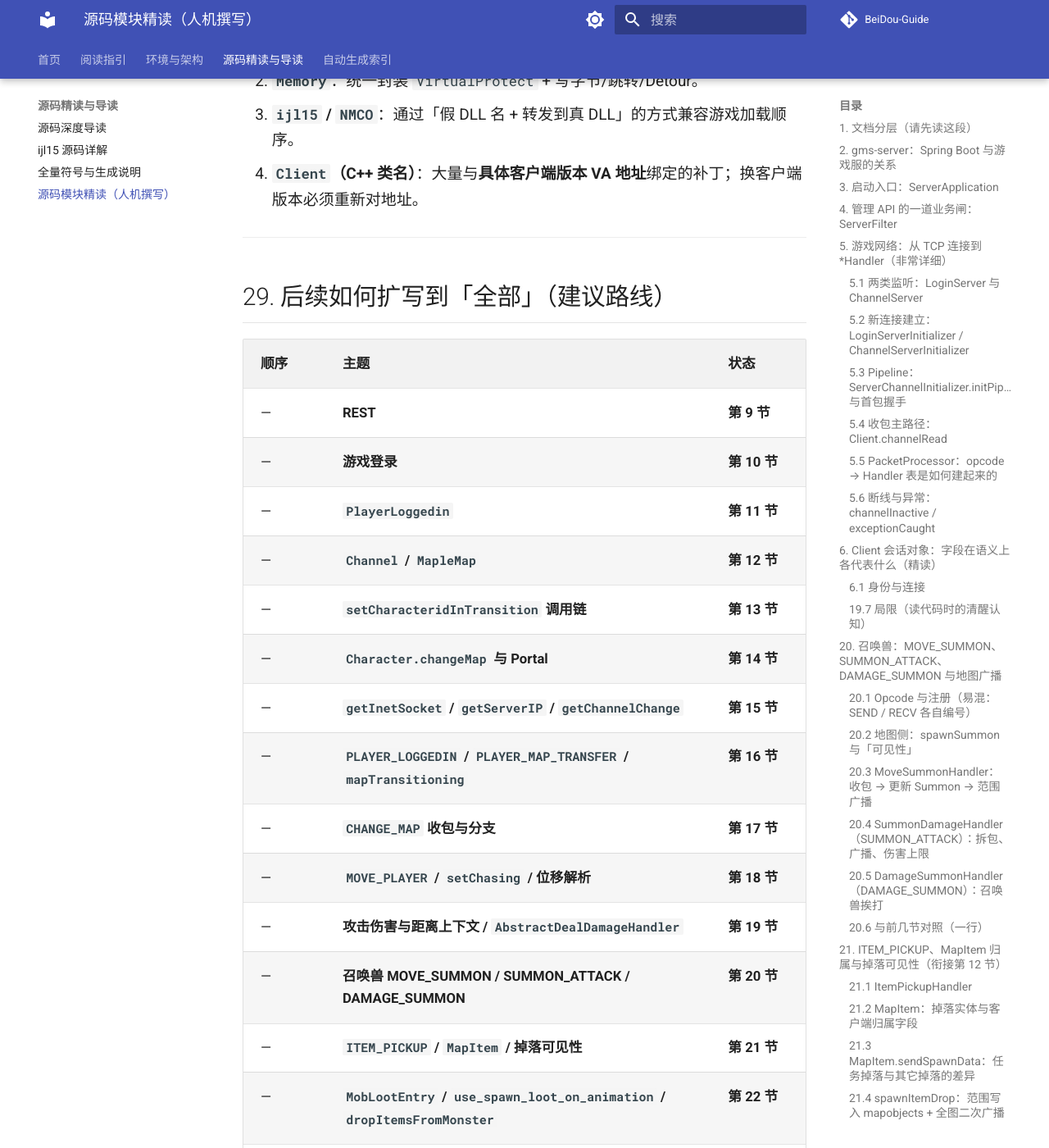
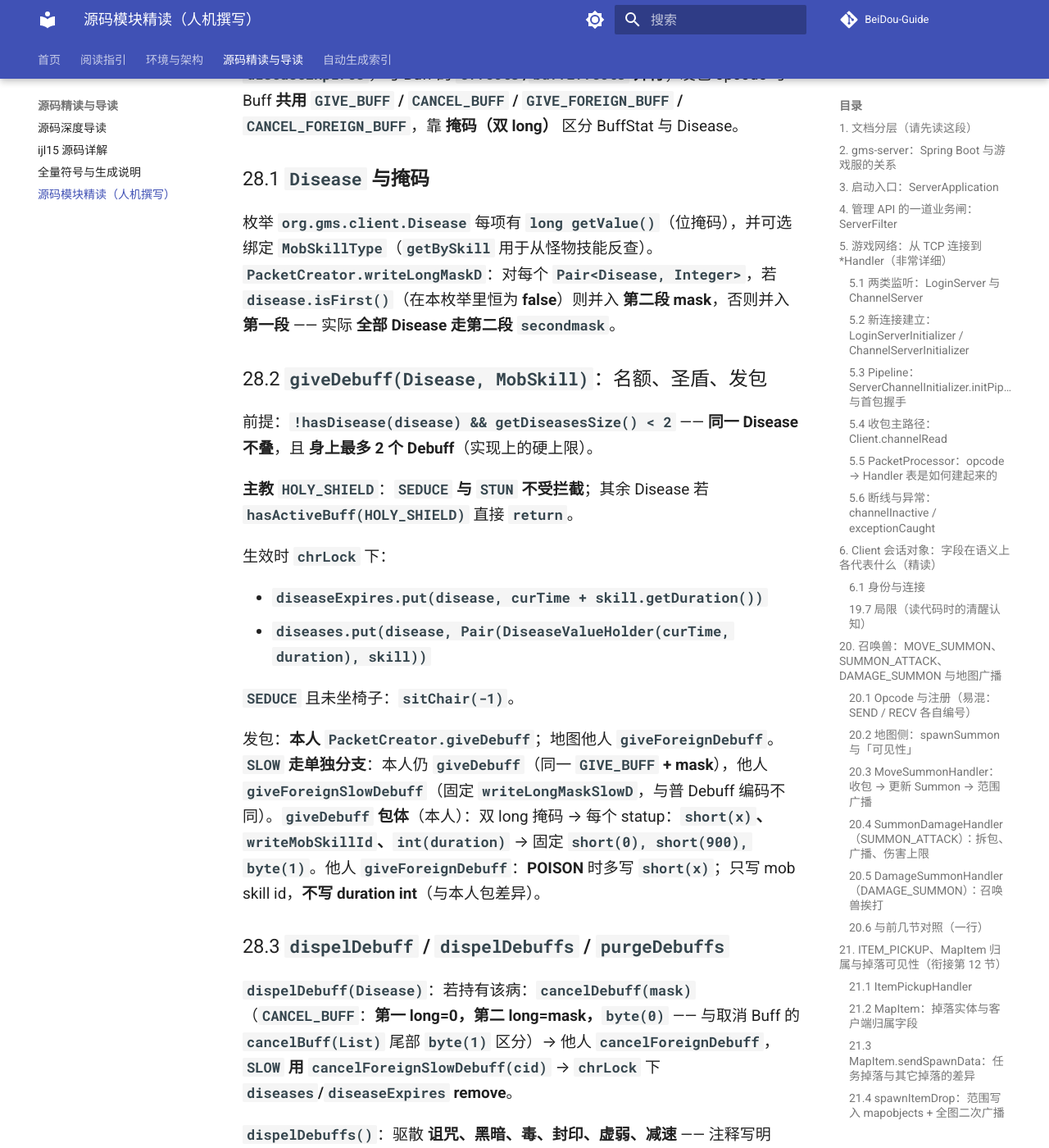
Before and after one commit to Uuclear/BeiDou-Guide, an MkDocs documentation site: the page built from docs/12-源码模块精读-人机撰写.md, in a window 1280 px wide and 1400 px high, scrolled down 112838 px. Shown: the whole window at 82% size. Built offline with MkDocs 1.6.1 and Material for MkDocs 9.7.7, drawn with Linux system fonts in a browser that asks for light colours; comment, search, counter and statistics services are not loaded; some of the changed text lies outside the part shown.

Commit message:
docs: add section 28 Disease/debuff packets and dispel paths
Cover giveDebuff limits and holy shield, PacketCreator give/cancel debuff
vs slow, diseaseExpireTask, silentApplyDiseases vs announce/collect,
Server disease announce schedule, playerDead dispelDebuffs, cancelAllDebuffs.
Renumber ijl15 and roadmap to 29–30.

Co-authored-by: uuclear <382563984@qq.com>

```diff
--- a/docs/12-源码模块精读-人机撰写.md
+++ b/docs/12-源码模块精读-人机撰写.md
@@ -1653,7 +1653,75 @@ CLOSE_RANGE / RANGED / MAGIC → parseDamage → applyAttack
 
 ---
 
-## 28. ijl15（客户端 DLL）在进程里做什么（浓缩）
+## 28. **`giveDebuff`、`diseaseExpires`、`diseaseExpireTask` 与 `dispel*`**（衔接第 27 节）
+
+服务端把 **异常状态（Debuff）** 放在 **`Character`** 的另一套路：**`diseases` + `diseaseExpires`**，与 Buff 的 **`effects`/`buffEffects`** **并行**；发包 opcode 与 Buff **共用 `GIVE_BUFF` / `CANCEL_BUFF` / `GIVE_FOREIGN_BUFF` / `CANCEL_FOREIGN_BUFF`**，靠 **掩码（双 long）** 区分 BuffStat 与 Disease。
+
+### 28.1 **`Disease` 与掩码**
+
+枚举 **`org.gms.client.Disease`** 每项有 **`long getValue()`**（位掩码），并可选绑定 **`MobSkillType`**（**`getBySkill`** 用于从怪物技能反查）。
+**`PacketCreator.writeLongMaskD`**：对每个 **`Pair<Disease, Integer>`**，若 **`disease.isFirst()`**（在本枚举里恒为 **false**）则并入 **第二段 mask**，否则并入 **第一段** —— 实际 **全部 Disease 走第二段 `secondmask`**。
+
+### 28.2 **`giveDebuff(Disease, MobSkill)`**：名额、圣盾、发包
+
+前提：**`!hasDisease(disease) && getDiseasesSize() < 2`** —— **同一 Disease 不叠**，且 **身上最多 2 个 Debuff**（实现上的硬上限）。
+
+**主教 `HOLY_SHIELD`**：**`SEDUCE` 与 `STUN` 不受拦截**；其余 Disease 若 **`hasActiveBuff(HOLY_SHIELD)`** 直接 **`return`**。
+
+生效时 **`chrLock`** 下：
+
+- **`diseaseExpires.put(disease, curTime + skill.getDuration())`**
+- **`diseases.put(disease, Pair(DiseaseValueHolder(curTime, duration), skill))`**
+
+**`SEDUCE`** 且未坐椅子：**`sitChair(-1)`**。
+
+发包：**本人 `PacketCreator.giveDebuff`**；地图他人 **`giveForeignDebuff`**。**`SLOW` 走单独分支**：本人仍 **`giveDebuff`**（同一 **`GIVE_BUFF` + mask**），他人 **`giveForeignSlowDebuff`**（固定 **`writeLongMaskSlowD`**，与普 Debuff 编码不同）。**`giveDebuff` 包体**（本人）：双 long 掩码 → 每个 statup：**`short(x)`、`writeMobSkillId`、`int(duration)`** → 固定 **`short(0), short(900), byte(1)`**。他人 **`giveForeignDebuff`**：**POISON** 时多写 **`short(x)`**；只写 mob skill id，**不写 duration int**（与本人包差异）。
+
+### 28.3 **`dispelDebuff` / `dispelDebuffs` / `purgeDebuffs`**
+
+**`dispelDebuff(Disease)`**：若持有该病：**`cancelDebuff(mask)`**（**`CANCEL_BUFF`**：**第一 long=0，第二 long=mask，`byte(0)`** —— 与取消 Buff 的 **`cancelBuff(List)`** 尾部 **`byte(1)`** 区分）→ 他人 **`cancelForeignDebuff`**，**`SLOW` 用 `cancelForeignSlowDebuff(cid)`** → **`chrLock`** 下 **`diseases`/`diseaseExpires` remove**。
+
+**`dispelDebuffs()`**：驱散 **诅咒、黑暗、毒、封印、虚弱、减速** —— 注释写明 **`ZOMBIFY` 不在此列表**（需 **`purgeDebuffs`**）。
+
+**`purgeDebuffs()`**：**魅惑、僵尸、混乱** + **`dispelDebuffs()`**，等价「更接近全清异常」。
+
+**`dispel()`**（注意名字）：清的是 **Buff** —— 遍历 **`getAllStatups()`**，**`StatEffect.isSkill()`** 且 **来源不是 `Aran.COMBO_ABILITY`** 则 **`cancelEffect`**；若 **`use_undispel_holy_shield`** 且身上有 **`HOLY_SHIELD`** 则 **整条 `dispel()` 不执行**。与 **`dispelDebuffs`** 不同对象。
+
+### 28.4 **`diseaseExpireTask`**：与 **`buffExpireTask` 对称**
+
+**`diseaseExpireTask()`**：**`TimerManager.register(..., 1500)`**，每 tick **`chrLock`** 下扫描 **`diseaseExpires`**，**`expTime < curTime`** 的记入 **`toExpire`**，锁外逐个 **`dispelDebuff(d)`** —— **过期路径也会发取消包**。
+
+**`PlayerLoggedinHandler`** 在 **`buffExpireTask()`** 旁边调用 **`diseaseExpireTask()`**。
+**`Character.empty`** / **频道切换前清理**：**`cancelDiseaseExpireTask()`**；**`Client` 登出、切频道**里在 **`addDiseasesToStorage`** 之后会 **`cancelAllDebuffs()`** 清空内存（病状态由 **`PlayerBuffStorage`** 带走时再 **`silentApplyDiseases`** 还原，见第 **27** 节）。
+
+### 28.5 **静默登录与广播：`silentApplyDiseases`、`announceDiseases`、`collectDiseases`**
+
+**`silentApplyDiseases`**：只写 **`diseaseExpires`** / **`diseases`**（**`Pair` 内 `DiseaseValueHolder(startTime, length)`**），**不发包**。
+
+**`PlayerLoggedinHandler`**：**`newcomer`** 时对 **`diseases`** 遍历发 **`giveDebuff`**（本人可见）；非 newcomer 若骑战船另有 HP 通告。
+
+**`announceDiseases`**：**`isLoggedInWorld()`** 时对本地 **`diseases`** 向地图 **`giveForeignDebuff` / `giveForeignSlowDebuff`** —— 注释：**中毒伤害可见性、跨图后他人可见 debuff**。
+
+**`collectDiseases`**：对 **地图上所有玩家** 拉取其 **`getAllDiseases()`**，向 **本角色客户端** 发送他人 **`giveForeignDebuff`** —— 用于 **新进图的人补齐视野**。
+
+**`Server.runAnnouncePlayerDiseasesSchedule`**：**`registerAnnouncePlayerDiseases`** 入队后，下一 tick 对队列中 **`Client`** 依次 **`announceDiseases()` + `collectDiseases()`**（需 **`isLoggedInWorld()`**）。
+
+### 28.6 与 **`playerDead`**
+
+**`playerDead`**：**`cancelAllBuffs(false)`** 后 **`dispelDebuffs()`** —— 死亡清 **技能 Buff** 与 **常规可驱散 Debuff**；**魅惑/僵尸/混乱** 不在 **`dispelDebuffs`** 内，是否仍存在取决于后续是否另有 **`purge`** / **`cancelAllDebuffs`** 调用路径。
+
+### 28.7 边界一览
+
+| 情况 | 行为 |
+|------|------|
+| **已有 2 个 Debuff** | **`giveDebuff` 直接不满足前置** |
+| **圣盾** | **拦普通异常；不拦 `SEDUCE`/`STUN`** |
+| **`cancelAllDebuffs`** | **只清 Map，不发取消包**（用于登出/切频道前内存收尾） |
+| **Buff 的 `dispel()` vs Debuff 的 `dispelDebuffs`** | **前者卸技能 Buff；后者卸异常 bitmask** |
+
+---
+
+## 29. ijl15（客户端 DLL）在进程里做什么（浓缩）
 
 更细的按文件说明见 **`10-BeiDou-ijl15-源码详解.md`**。这里只强调主线：
 
@@ -1664,7 +1732,7 @@ CLOSE_RANGE / RANGED / MAGIC → parseDamage → applyAttack
 
 ---
 
-## 29. 后续如何扩写到「全部」（建议路线）
+## 30. 后续如何扩写到「全部」（建议路线）
 
 | 顺序 | 主题 | 状态 |
 |------|------|------|
@@ -1687,8 +1755,9 @@ CLOSE_RANGE / RANGED / MAGIC → parseDamage → applyAttack
 | — | **`gainExp` / `levelUp` / 等级上限与装备经验** | **第 25 节** |
 | — | **`StatEffect.applyTo` / `registerEffect` / `reapplyLocalStats`** | **第 26 节** |
 | — | **`cancelEffect` / `buffExpireTask` / `PlayerBuffStorage` / `silentGiveBuffs`** | **第 27 节** |
-| 1 | **`giveDebuff` / `diseaseExpireTask` / `dispel` 与异常状态包** | 建议下一篇 |
-
-若未指定主题，默认续写 **Debuff 与驱散**。
-
----
+| — | **`giveDebuff` / `diseaseExpireTask` / `dispel*` / Disease 包** | **第 28 节** |
+| 1 | **`MobSkill` / `Monster.applyStatus` / 怪物技能施加 Debuff 与地图交互** | 建议下一篇 |
+
+若未指定主题，默认续写 **怪物技能与异常状态**。
+
+---
```
Also changed, not shown: tasks/todo.md (+1 -0 lines).
